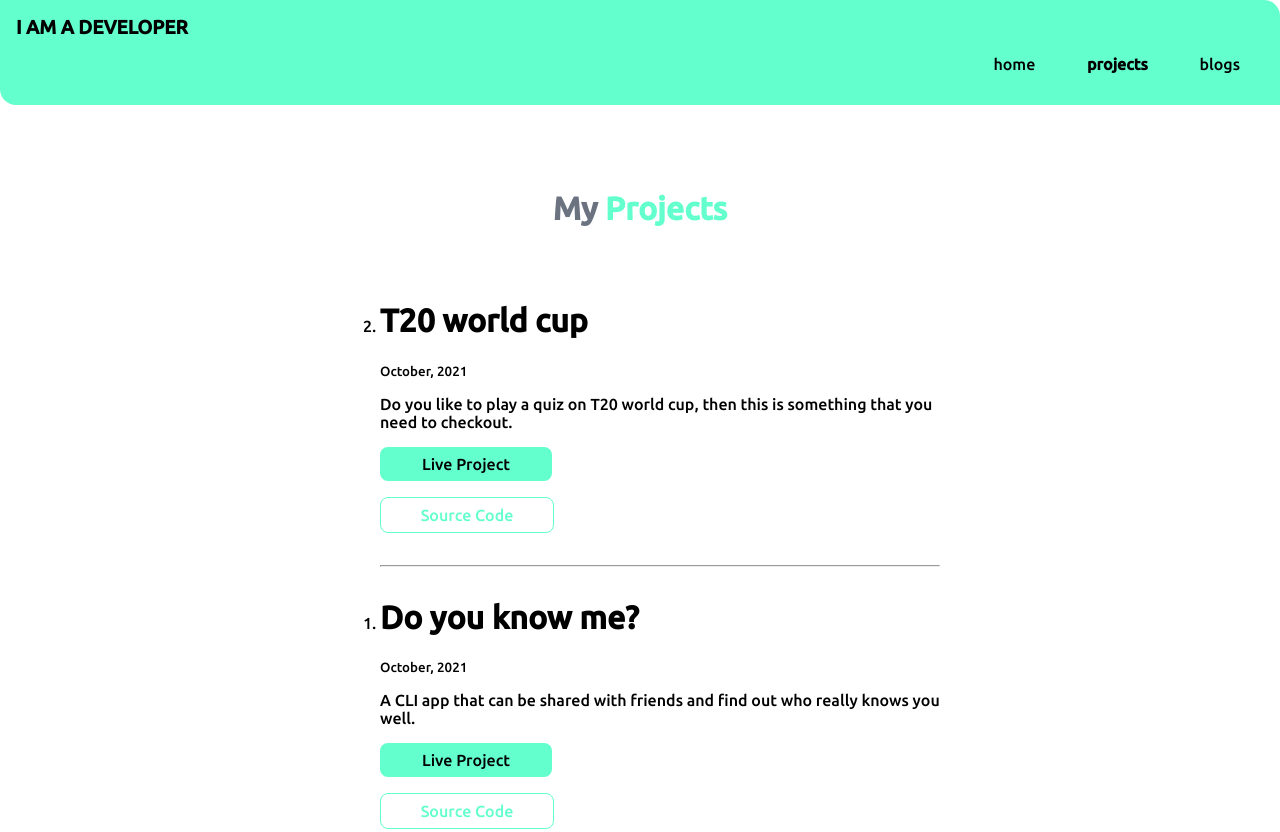
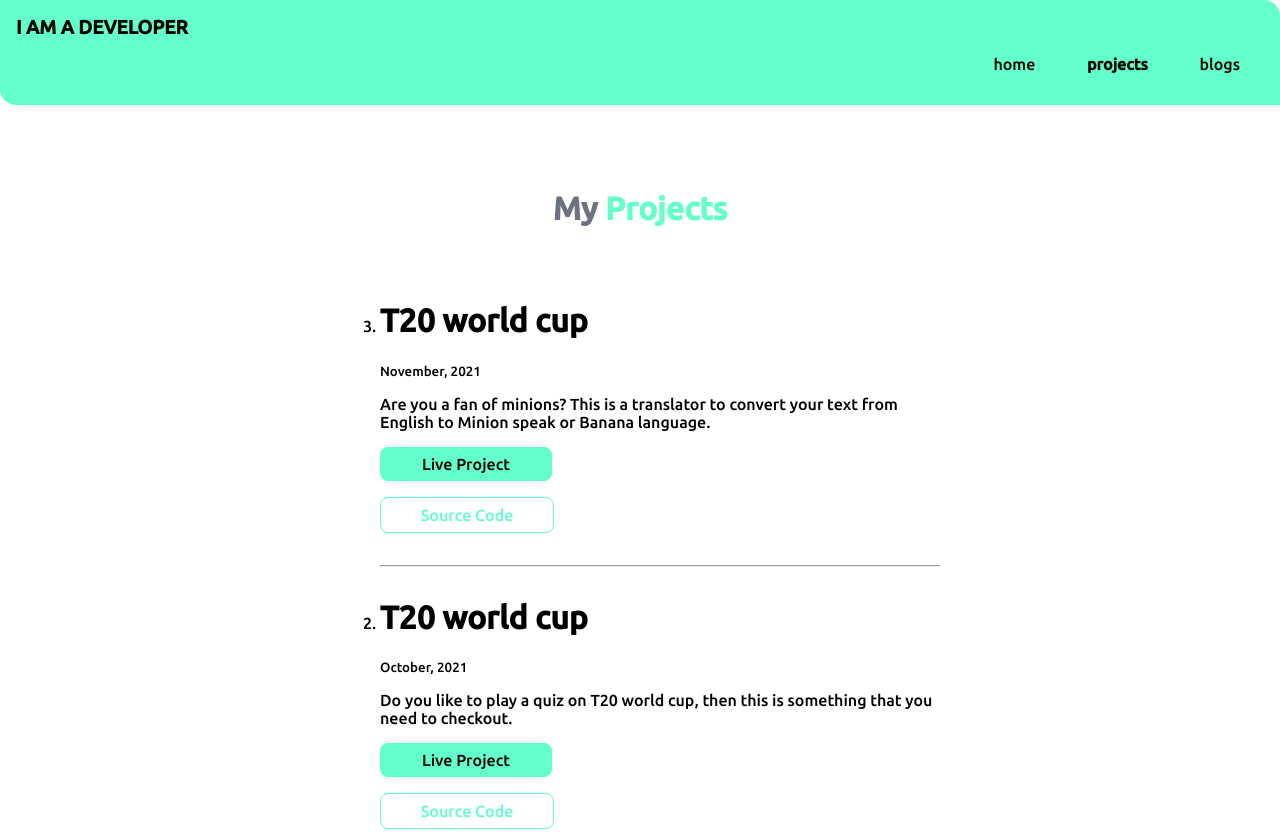
Before and after one commit to sushmaeshwarappa/Portfolio-website, a plain HTML site: page projects.html in a window 1280 px wide. Shown: the top 832 px of the page. Drawn offline with Linux system fonts and the light colour scheme.

Commit message:
feat: added new minion project details

```diff
--- a/projects.html
+++ b/projects.html
@@ -26,6 +26,16 @@
 
     <div class="container container-center">
         <ol reversed>
+            <li class="space-between-lists">
+                <h1>T20 world cup</h1>
+                <small>November, 2021</small>
+                <p>Are you a fan of minions? This is a translator to convert your text from English to Minion speak or
+                    Banana language.</p>
+                <a class="link link-primary" href="https://minionsspeak-translator.netlify.app">Live
+                    Project</a>
+                <a class="link link-secondary" href="https://github.com/sushmaeshwarappa/Minion-Speak">Source Code</a>
+            </li>
+            <hr>
             <li class="space-between-lists">
                 <h1>T20 world cup</h1>
                 <small>October, 2021</small>
```
